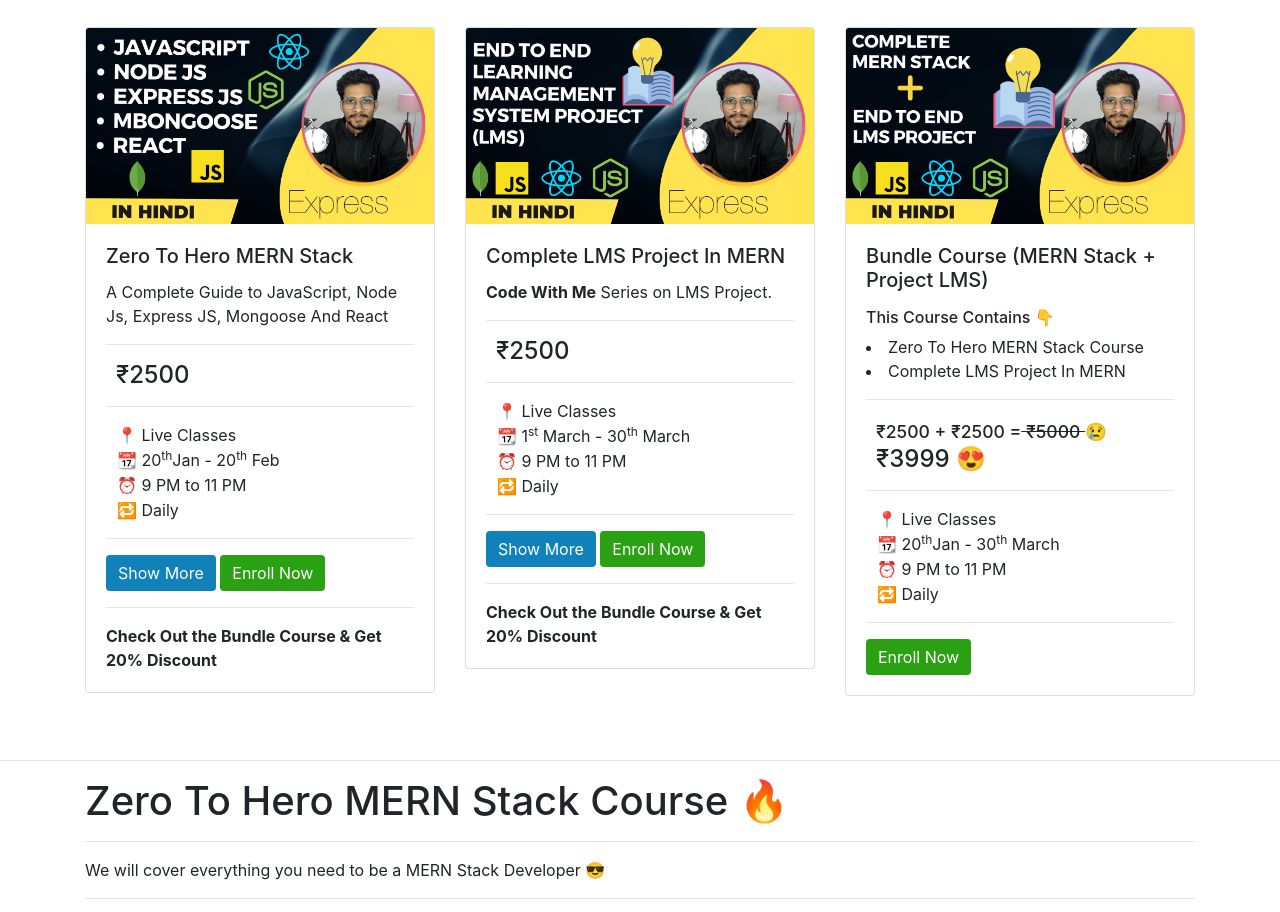
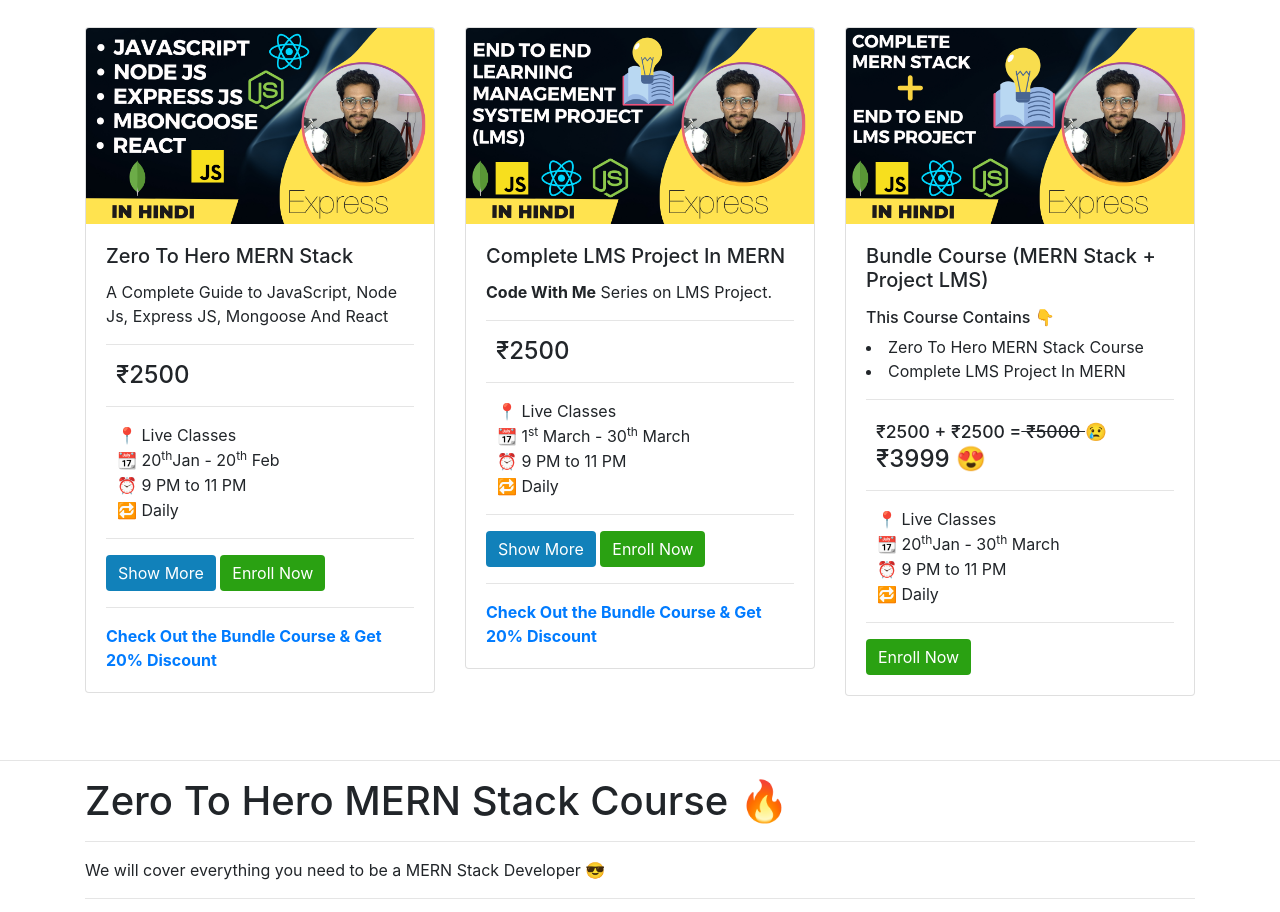
Before and after one commit to virendrapatel62/virendrapatel62.github.io, a plain HTML site: page mernstack.html in a window 1280 px wide. Shown: the part 166-1078 px from the top of the page. Drawn offline with nearby package versions, Linux system fonts and the light colour scheme.

Commit message:
Update mernstack.html

```diff
--- a/mernstack.html
+++ b/mernstack.html
@@ -143,7 +143,9 @@
               <div
                 class="animate__animated animate__headShake animate__infinite infinite"
               >
-                <b>Check Out the Bundle Course & Get 20% Discount</b>
+                <a href="#bundle-course-card"
+                  ><b>Check Out the Bundle Course & Get 20% Discount</b></a
+                >
               </div>
             </div>
           </div>
@@ -194,12 +196,17 @@
               <div
                 class="animate__animated animate__headShake animate__infinite infinite"
               >
-                <b>Check Out the Bundle Course & Get 20% Discount</b>
+                <a href="#bundle-course-card"
+                  ><b>Check Out the Bundle Course & Get 20% Discount</b></a
+                >
               </div>
             </div>
           </div>
         </div>
-        <div class="col-10 mx-auto col-md-6 col-lg-4 mt-3">
+        <div
+          class="col-10 mx-auto col-md-6 col-lg-4 mt-3"
+          id="bundle-course-card"
+        >
           <div class="card">
             <img src="./img/bundlecourse.png" class="card-img-top" />
             <div class="card-body">
```
